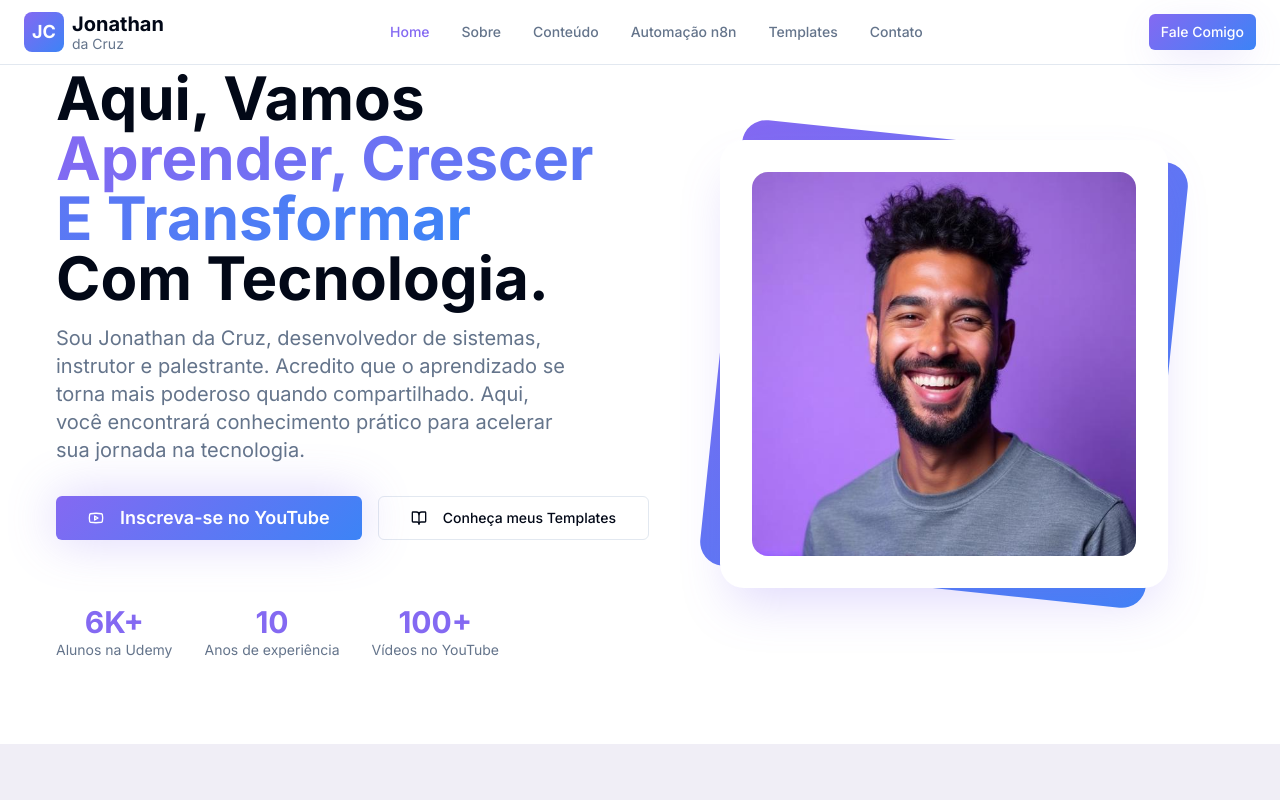
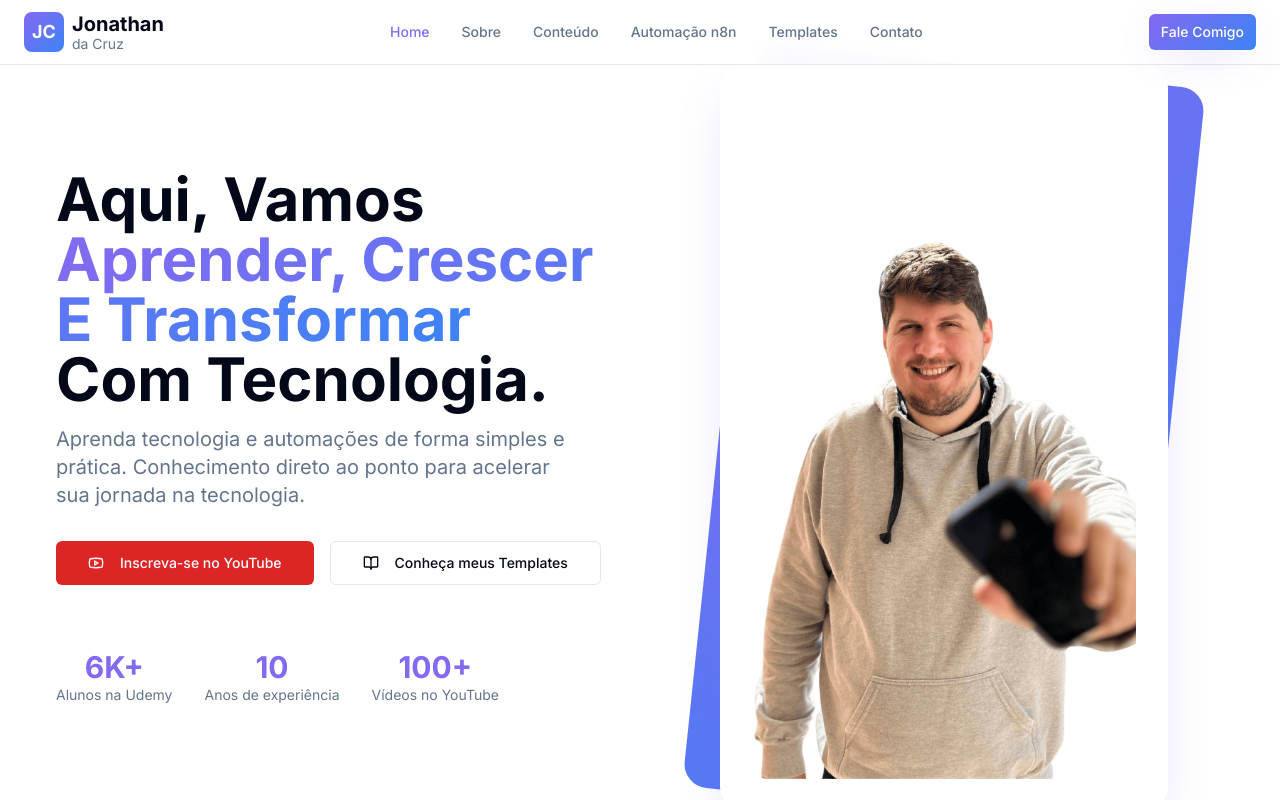
Before and after one commit to jonathandacruz/jonathancruz-automation-hub, a React (Vite) app: page / in a window 1280 px wide. Shown: the top 800 px of the page. Built offline with nearby package versions, Linux system fonts and the light colour scheme.

Commit message:
Update home page
Replace hero image with provided photo.
Move "About" section content to its own page.
Change YouTube link color to red.

```diff
--- a/src/components/ui/button.tsx
+++ b/src/components/ui/button.tsx
@@ -20,6 +20,7 @@ const buttonVariants = cva(
         link: "text-primary underline-offset-4 hover:underline",
         brand: "bg-gradient-primary text-white shadow-brand hover:shadow-elegant transform hover:scale-105 transition-all duration-300",
         hero: "bg-gradient-hero text-white text-lg font-semibold px-8 py-4 shadow-glow hover:shadow-elegant transform hover:scale-105 transition-all duration-300",
+        youtube: "bg-red-600 text-white hover:bg-red-700",
       },
       size: {
         default: "h-10 px-4 py-2",
--- a/src/pages/Home.tsx
+++ b/src/pages/Home.tsx
@@ -1,7 +1,7 @@
 import { Button } from "@/components/ui/button";
 import { Youtube, BookOpen, ArrowRight, Code, Database, Zap } from "lucide-react";
 import { Link } from "react-router-dom";
-import heroImage from "@/assets/jonathan-hero.jpg";
+const heroImage = "/lovable-uploads/ce80acb0-814b-4698-82bb-a4850f3d7bcc.png";
 
 const Home = () => {
   return (
@@ -21,16 +21,14 @@ const Home = () => {
                   Com Tecnologia.
                 </h1>
                 <p className="text-xl text-muted-foreground max-w-lg">
-                  Sou Jonathan da Cruz, desenvolvedor de sistemas, instrutor e
-                  palestrante. Acredito que o aprendizado se torna mais poderoso
-                  quando compartilhado. Aqui, você encontrará conhecimento
-                  prático para acelerar sua jornada na tecnologia.
+                  Aprenda tecnologia e automações de forma simples e prática.
+                  Conhecimento direto ao ponto para acelerar sua jornada na tecnologia.
                 </p>
               </div>
 
               <div className="flex flex-col sm:flex-row gap-4">
                 <Button
-                  variant="hero"
+                  variant="youtube"
                   size="lg"
                   asChild
                 >
@@ -174,6 +172,7 @@ const Home = () => {
                   href="https://www.youtube.com/channel/UC3M_z-XMGTFMBbCjVLPKkUA"
                   target="_blank"
                   rel="noopener noreferrer"
+                  className="inline-flex items-center justify-center rounded-md text-sm font-medium transition-colors focus-visible:outline-none focus-visible:ring-1 focus-visible:ring-ring disabled:pointer-events-none disabled:opacity-50 bg-red-600 text-white hover:bg-red-700 h-11 px-8"
                 >
                   <Youtube className="mr-2 h-5 w-5" />
                   Canal do YouTube
--- a/src/pages/Sobre.tsx
+++ b/src/pages/Sobre.tsx
@@ -26,7 +26,9 @@ const Sobre = () => {
               <h2 className="text-3xl font-bold">Minha Jornada na Tecnologia</h2>
               <div className="space-y-4 text-muted-foreground">
                 <p>
-                  Com quase 10 anos de experiência em Tecnologia da Informação, construí uma carreira sólida
+                  Sou Jonathan da Cruz, desenvolvedor de sistemas, instrutor e
+                  palestrante. Acredito que o aprendizado se torna mais poderoso
+                  quando compartilhado. Com quase 10 anos de experiência em Tecnologia da Informação, construí uma carreira sólida
                   como desenvolvedor de sistemas, sempre focado em criar soluções eficientes e inovadoras.
                 </p>
                 <p>
```
Also changed, not shown: public/lovable-uploads/ce80acb0-814b-4698-82bb-a4850f3d7bcc.png (added), src/assets/jonathan-hero.jpg.
